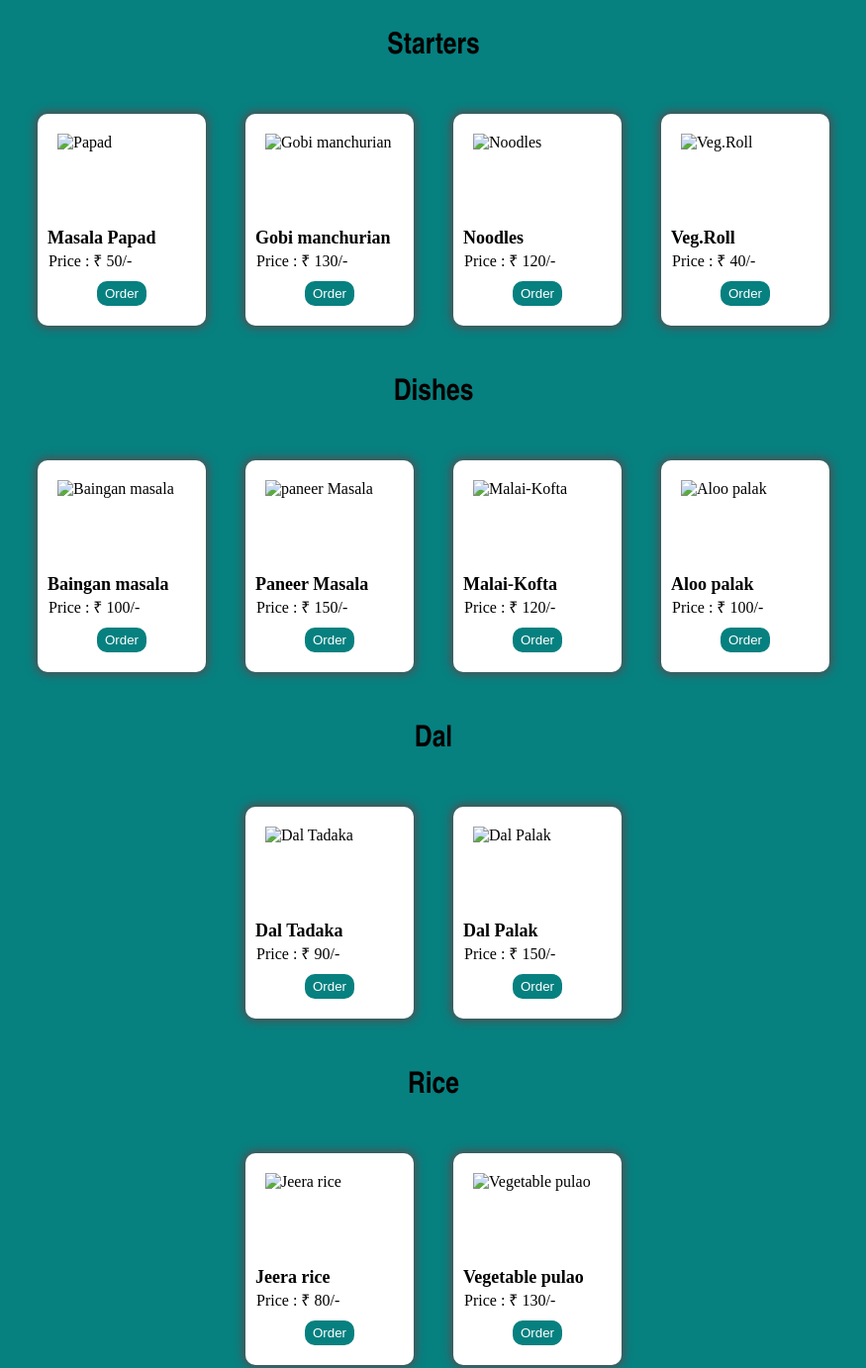
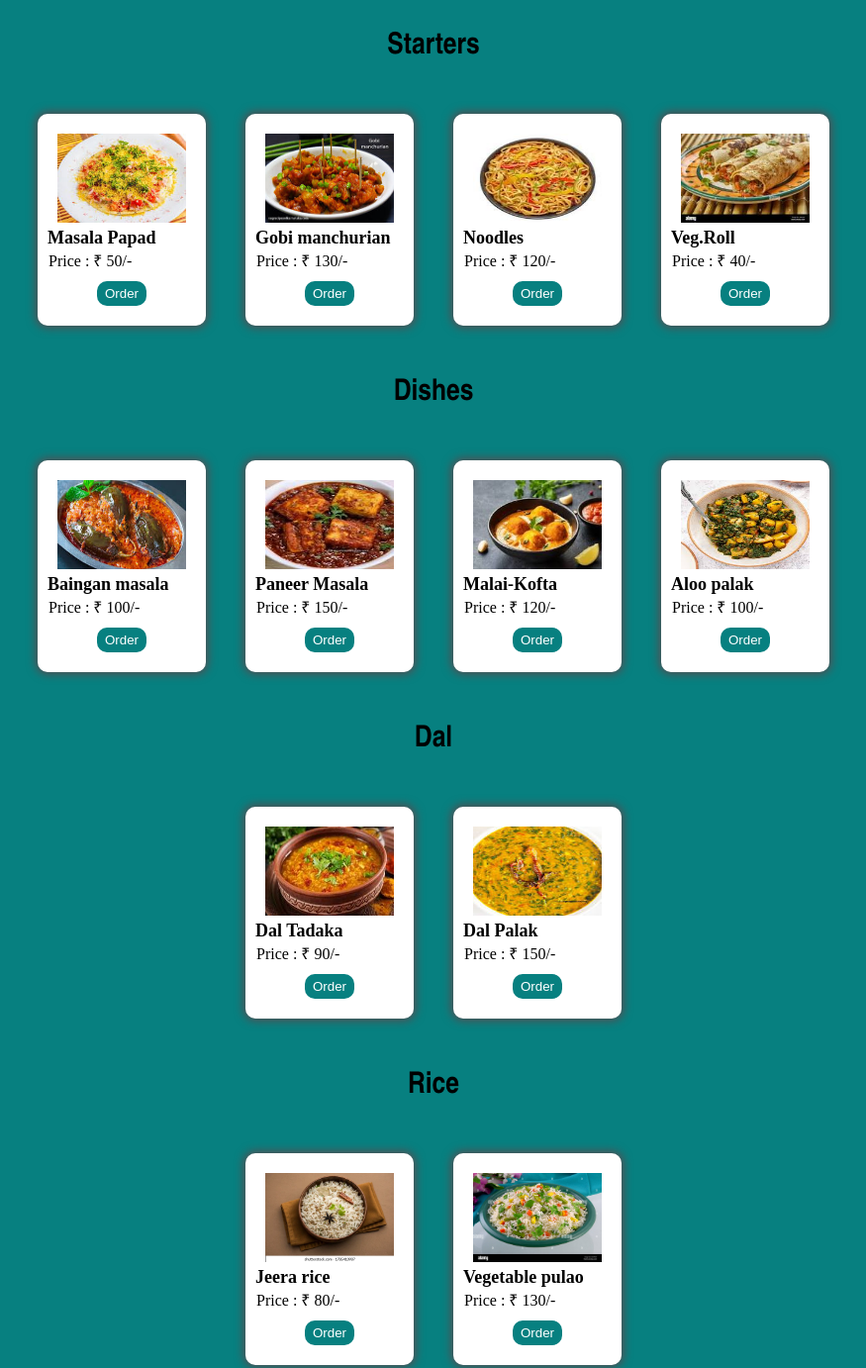
Before and after one commit to Kadam9552/Assignment-22, a plain HTML site: page pages/menu.html in a window 1280 px wide. Shown: the part 300-1682 px from the top of the page at 99% size, without its empty margins (202-1077 px from the left). Drawn offline with Linux system fonts and the light colour scheme.

```diff
--- a/pages/menu.html
+++ b/pages/menu.html
@@ -95,28 +95,28 @@
   <div class="menu-container">
 
    <div class="menu-card">
-    <img src="./../images/papad.jpg" alt="Papad" class="menu-icon">
+    <img src="./../images/masala papad.jpg" alt="Papad" class="menu-icon">
      <h2 class="menu-title">Masala Papad </h2>
      <p>Price : ₹ 50/-</p>
      <button class="orderbtn"> Order</button>
    </div>
 
    <div class="menu-card">
-    <img src="./../images/manchu.jpg" alt="Gobi manchurian" class="menu-icon">
+    <img src="./../images/gobi manchurian.jpg" alt="Gobi manchurian" class="menu-icon">
      <h2 class="menu-title">Gobi manchurian </h2>
      <p>Price : ₹ 130/-</p>
      <button class="orderbtn"> Order</button>
    </div>
 
    <div class="menu-card">
-    <img src="./../images/nool.jpg" alt=" Noodles" class="menu-icon">
+    <img src="./../images/noodles.jpg" alt=" Noodles" class="menu-icon">
      <h2 class="menu-title"> Noodles </h2>
      <p>Price : ₹ 120/-</p>
      <button class="orderbtn"> Order</button>
    </div>
 
    <div class="menu-card">
-    <img src="./../images/roll.jpeg" alt="Veg.Roll" class="menu-icon">
+    <img src="./../images/vegroll.jpg" alt="Veg.Roll" class="menu-icon">
      <h2 class="menu-title">Veg.Roll </h2>
      <p>Price : ₹ 40/-</p>
      <button class="orderbtn"> Order</button>
@@ -129,28 +129,28 @@
 <div class="menu-container">
 
  <div class="menu-card">
-  <img src="./../images/bangan.jpg" alt=" Baingan masala" class="menu-icon">
+  <img src="./../images/baingan.jpg" alt=" Baingan masala" class="menu-icon">
    <h2 class="menu-title"> Baingan masala </h2>
    <p>Price : ₹ 100/-</p>
    <button class="orderbtn"> Order</button>
  </div>
 
  <div class="menu-card">
-  <img src="./../images/paneer.jpg" alt="paneer Masala" class="menu-icon">
+  <img src="./../images/paneermasala.jpg" alt="paneer Masala" class="menu-icon">
    <h2 class="menu-title">Paneer Masala </h2>
    <p>Price : ₹ 150/-</p>
    <button class="orderbtn"> Order</button>
  </div>
 
  <div class="menu-card">
-  <img src="./../images/Malai-Kofta.jpg" alt="Malai-Kofta" class="menu-icon">
+  <img src="./../images/malaikofta.jpg" alt="Malai-Kofta" class="menu-icon">
    <h2 class="menu-title"> Malai-Kofta</h2>
    <p>Price : ₹ 120/-</p>
    <button class="orderbtn"> Order</button>
  </div>
 
  <div class="menu-card">
-  <img src="./../images/aloo.jpeg" alt=" Aloo palak" class="menu-icon">
+  <img src="./../images/aloopalak.jpg" alt=" Aloo palak" class="menu-icon">
    <h2 class="menu-title"> Aloo palak </h2>
    <p>Price : ₹ 100/-</p>
    <button class="orderbtn"> Order</button>
@@ -160,13 +160,13 @@
 <h3 id="Dal">Dal</h3>
 <div class="menu-container">
  <div class="menu-card">
-  <img src="./../images/dal.jpg" alt=" Dal Tadaka" class="menu-icon">
+  <img src="./../images/daltadaka.jpg" alt=" Dal Tadaka" class="menu-icon">
    <h2 class="menu-title"> Dal Tadaka </h2>
    <p>Price : ₹ 90/-</p>
    <button class="orderbtn"> Order</button>
  </div>
  <div class="menu-card">
-  <img src="./../images/dalpalak.jpeg" alt="Dal Palak" class="menu-icon">
+  <img src="./../images/dalpalak.jpg" alt="Dal Palak" class="menu-icon">
    <h2 class="menu-title">Dal Palak </h2>
    <p>Price : ₹ 150/-</p>
    <button class="orderbtn"> Order</button>
@@ -176,13 +176,13 @@
  <h3 id="Rice">Rice</h3>
 <div class="menu-container">
  <div class="menu-card">
-  <img src="./../images/jirarice.jpg" alt=" Jeera rice" class="menu-icon">
+  <img src="./../images/jeerarice.webp" alt=" Jeera rice" class="menu-icon">
    <h2 class="menu-title">Jeera rice </h2>
    <p>Price : ₹ 80/-</p>
    <button class="orderbtn"> Order</button>
  </div>
  <div class="menu-card">
-  <img src="./../images/pulao.jpeg" alt="Vegetable pulao" class="menu-icon">
+  <img src="./../images/vegetablepulao.jpg" alt="Vegetable pulao" class="menu-icon">
    <h2 class="menu-title">Vegetable pulao </h2>
    <p>Price : ₹ 130/-</p>
    <button class="orderbtn"> Order</button>
@@ -192,13 +192,13 @@
  <h3 id="Rotis">Rotis</h3>
  <div class="menu-container">
   <div class="menu-card">
-   <img src="./../images/nan.jpg" alt=" Tandoori roti" class="menu-icon">
+   <img src="./../images/tandooriroti.jpg" alt=" Tandoori roti" class="menu-icon">
     <h2 class="menu-title">Tandoori roti</h2>
     <p>Price : ₹ 20/-</p>
     <button class="orderbtn"> Order</button>
   </div>
   <div class="menu-card">
-   <img src="./../images/paratha.jpg" alt="Aloo paratha" class="menu-icon">
+   <img src="./../images/alooparatha.jpg" alt="Aloo paratha" class="menu-icon">
     <h2 class="menu-title">Aloo paratha </h2>
     <p>Price : ₹ 45/-</p>
     <button class="orderbtn"> Order</button>
@@ -208,7 +208,7 @@
   <h3 id="Sweets">Sweets</h3>
   <div class="menu-container">
    <div class="menu-card">
-    <img src="./../images/khir.jpg" alt="Kheer" class="menu-icon">
+    <img src="./../images/kheer.jpg" alt="Kheer" class="menu-icon">
      <h2 class="menu-title">Kheer</h2>
      <p>Price : ₹ 130/-</p>
      <button class="orderbtn"> Order</button>
```
Also changed, not shown: images/aloopalak.jpg (added), images/alooparatha.jpg (added), images/baingan.jpg (added), images/dalpalak.jpg (added), images/daltadaka.jpg (added), images/gobi manchurian.jpg (added), images/jeerarice.webp (added), images/kheer.jpg (added), images/malaikofta.jpg (added), images/masala papad.jpg (added), images/noodles.jpg (added), images/paneermasala.jpg (added), images/rasmalai.jpg (added), images/tandooriroti.jpg (added), 2 more files.
